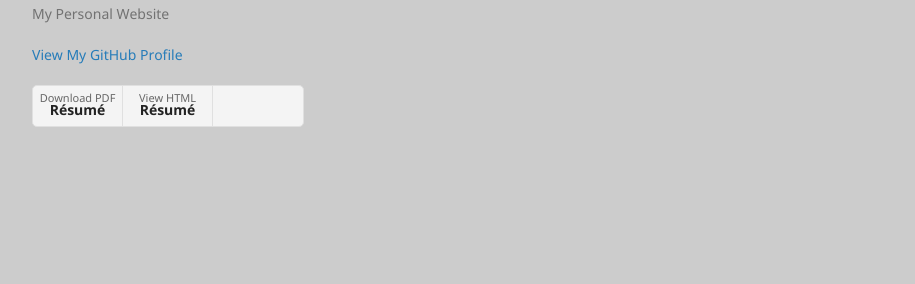
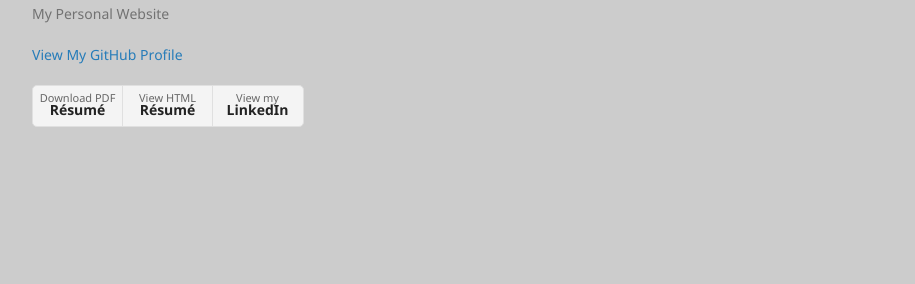
Before and after one commit to jordanhardee/jordanhardee.github.io, a Jekyll site: the page built from docs/SUPPORT.md, in a window 1280 px wide. Shown: the part 381-665 px from the top of the page, without its empty margins (178-1093 px from the left). Built offline with Jekyll 4.4.1, drawn with Linux system fonts in a browser that asks for light colours; some web fonts are replaced; our own code applies the rules of GitHub Pages for plain Markdown files.

Commit message:
Font fix?

```diff
--- a/_layouts/default.html
+++ b/_layouts/default.html
@@ -34,7 +34,7 @@
         <ul class="downloads">
           <li><a href="{{ site.github.zip_url }}">Download PDF<strong>Résumé</strong></a></li>
           <li><a href="{{ site.github.tar_url }}">View HTML<strong>Résumé</strong></a></li>
-        <!--  <li><a href="{{ site.github.repository_url }}">View On <strong>GitHub</strong></a></li> -->
+          <li><a href="{{ site.github.repository_url }}">View my <strong>LinkedIn</strong></a></li>
         </ul>
         {% endif %}
       </header>
--- a/_sass/fonts.scss
+++ b/_sass/fonts.scss
@@ -53,3 +53,8 @@
        url('../fonts/Noto-Sans-700italic/Noto-Sans-700italic.ttf') format('truetype'),
        url('../fonts/Noto-Sans-700italic/Noto-Sans-700italic.svg#NotoSans') format('svg');
 }
+
+@font-face {
+    font-family: "Mario";
+    src: URL(".../Mario.ttf") format("TrueType");
+}
```
